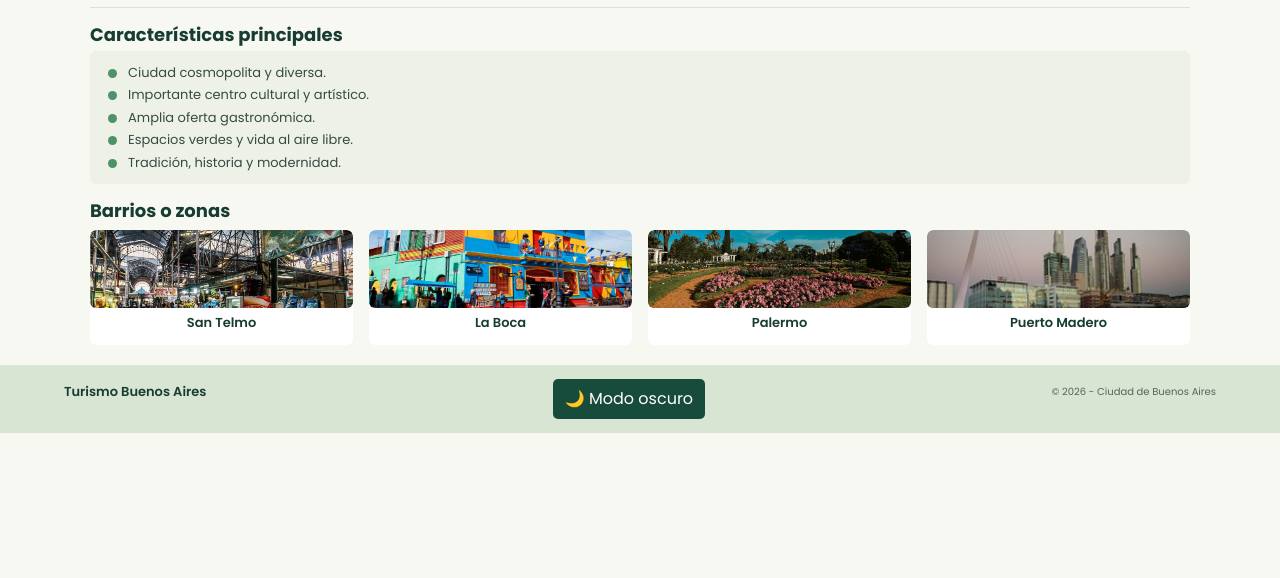
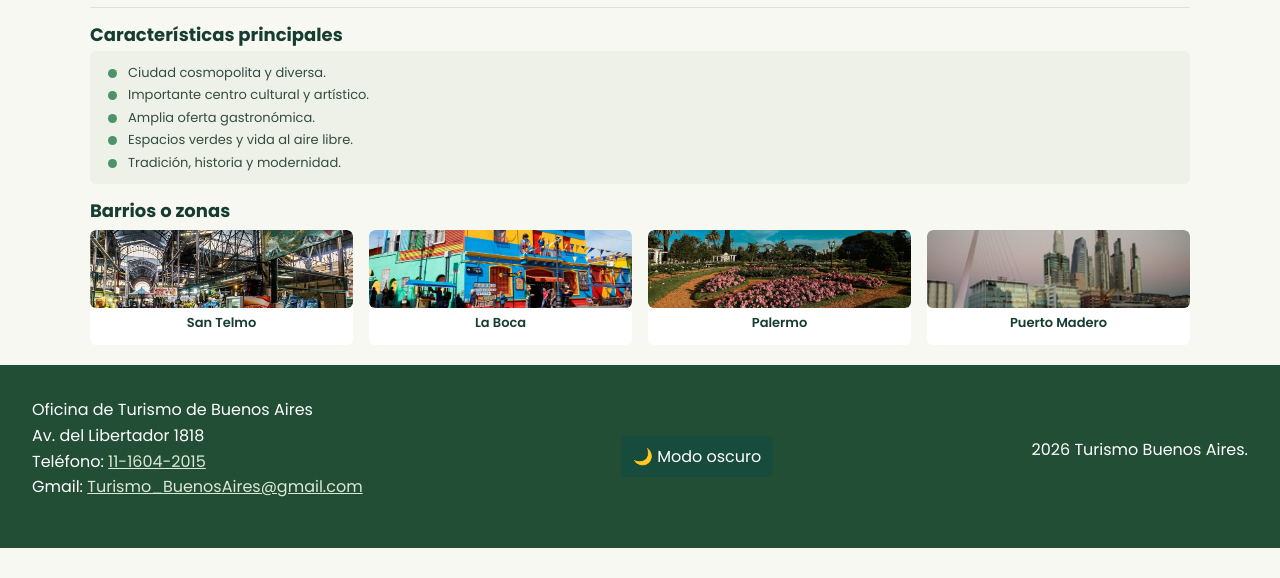
Before and after one commit to flitzfa/lenguajes-informaticos-grupo7, a plain HTML site: page ciudad.html in a window 1280 px wide. Shown: the part 222-800 px from the top of the page. Drawn offline with nearby package versions, Linux system fonts and the light colour scheme.

Commit message:
style: unifico el footer en todas las páginas

```diff
--- a/ciudad.html
+++ b/ciudad.html
@@ -149,15 +149,18 @@
     </main>
 
     <footer class="site-footer">
-
-        <p class="footer-titulo">
-            Turismo Buenos Aires
-        </p>
+        <address>
+            Oficina de Turismo de Buenos Aires<br>
+            Av. del Libertador 1818<br>
+            Teléfono:
+            <a href="tel:+541116042015">11-1604-2015</a><br>
+            Gmail:
+            <a href="mailto:Turismo_BuenosAires@gmail.com">
+                Turismo_BuenosAires@gmail.com
+            </a>
+        </address>
         <button id="boton-tema">🌙 Modo oscuro</button>
-        <p class="footer-derechos">
-            © 2026 - Ciudad de Buenos Aires
-        </p>
-
+        <p>2026 Turismo Buenos Aires.</p>
     </footer>
     <!-- Bootstrap JS: necesario para el menú hamburguesa -->
     <script src="https://cdn.jsdelivr.net/npm/bootstrap@5.3.3/dist/js/bootstrap.bundle.min.js"></script>
--- a/css/estilos.css
+++ b/css/estilos.css
@@ -374,32 +374,6 @@ main {
     margin-left: 1rem;
 }
 
-/* Footer de la página ciudad */
-.pagina-ciudad .site-footer {
-    background-color: #d8e5d2;
-    color: inherit;
-
-    display: flex;
-    justify-content: space-between;
-    align-items: center;
-    gap: 0;
-
-    padding: 14px 5%;
-    min-height: 48px;
-}
-
-.pagina-ciudad .footer-titulo {
-    font-size: 13px;
-    font-weight: 600;
-    color: #173d32;
-}
-
-.pagina-ciudad .footer-derechos {
-    font-size: 10px;
-    color: #52665b;
-}
-
-
 /* =========================
    PÁGINA LUGARES
 ========================= */
@@ -550,6 +524,11 @@ main {
     padding: 2rem;
     background-color: var(--color-principal);
     color: white;
+    line-height: 1.6;
+}
+
+.site-footer p {
+    margin-bottom: 0.8rem;
 }
 
 .site-footer address {
@@ -654,7 +633,6 @@ main {
 .pagina-ciudad.modo-oscuro main h2,
 .pagina-ciudad.modo-oscuro main h3,
 .pagina-ciudad.modo-oscuro main p,
-.pagina-ciudad.modo-oscuro .site-footer p,
 .pagina-ciudad.modo-oscuro .caracteristicas li {
     color: #eeeeee;
 }
@@ -715,14 +693,14 @@ main {
         height: 110px;
     }
 
-    .pagina-ciudad .site-footer {
-        flex-direction: column;
-        gap: 6px;
-        text-align: center;
+    .contacto-info {
+        grid-template-columns: 1fr;
     }
 
-    .contacto-info {
-        grid-template-columns: 1fr;
+    .site-footer {
+        flex-direction: column;
+        gap: 1rem;
+        text-align: center;
     }
 
 }
```
